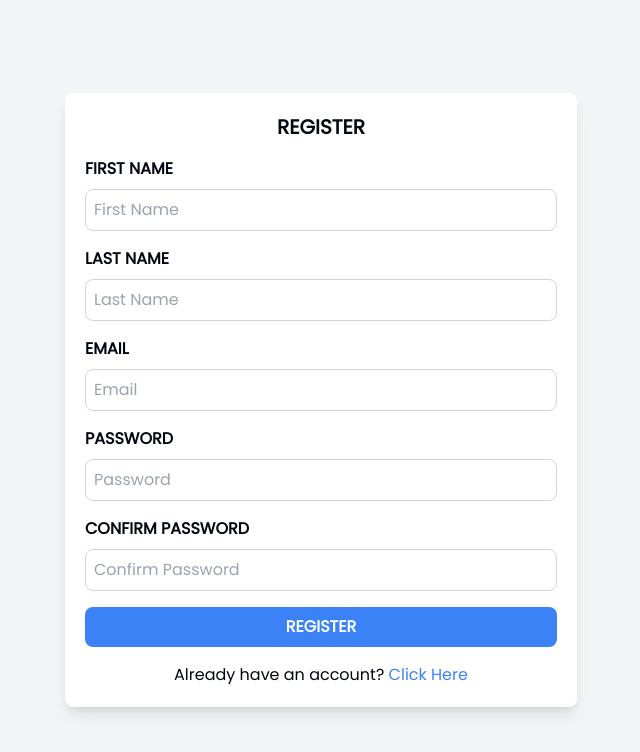
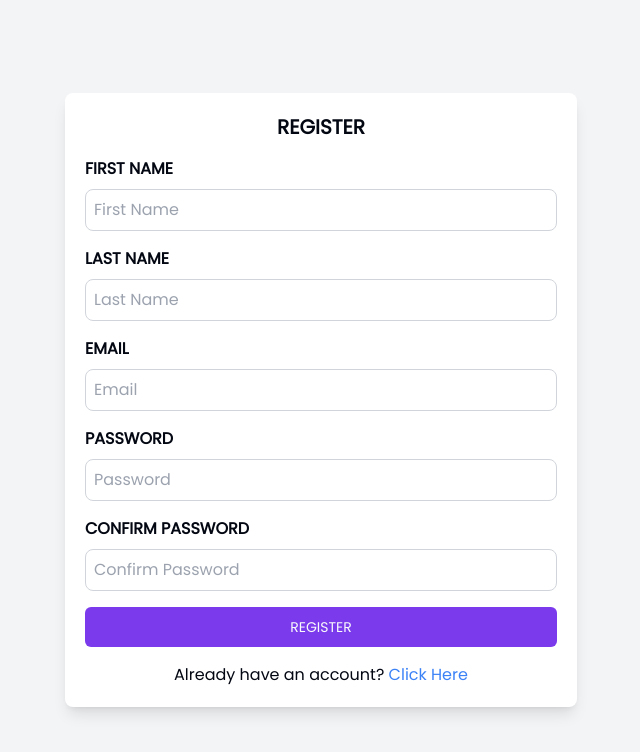
Before and after one commit to kizoukun/information-management-next, a Next.js app: page /auth/register in a window 1280 px wide. Shown: the top 752 px of the page, without its empty margins (319-959 px from the left). Built offline with nearby package versions, Linux system fonts and the light colour scheme; no server answers.

Commit message:
Refactor login and register forms to use Button component

```diff
--- a/src/app/(auth)/auth/login/_components/LoginForm.tsx
+++ b/src/app/(auth)/auth/login/_components/LoginForm.tsx
@@ -1,4 +1,5 @@
 "use client";
+import { Button } from "@/components/ui/button";
 import { signIn } from "next-auth/react";
 import { useRouter } from "next/navigation";
 import { useState } from "react";
@@ -60,12 +61,9 @@ export default function LoginForm() {
             />
          </div>
          <div>
-            <button
-               type="submit"
-               className="w-full bg-blue-500 text-white rounded-lg p-2"
-            >
+            <Button type="submit" className="w-full">
                LOGIN
-            </button>
+            </Button>
          </div>
       </form>
    );
--- a/src/app/(auth)/auth/register/_components/RegisterForm.tsx
+++ b/src/app/(auth)/auth/register/_components/RegisterForm.tsx
@@ -1,5 +1,6 @@
 "use client";
 
+import { Button } from "@/components/ui/button";
 import { Register } from "@/server/auth";
 import { useState } from "react";
 
@@ -100,13 +101,9 @@ export default function RegisterForm() {
                placeholder="Confirm Password"
             />
          </div>
-         <button
-            type="submit"
-            disabled={loading}
-            className="w-full bg-blue-500 disabled:bg-blue-400 text-white font-bold p-2 rounded-lg"
-         >
+         <Button type="submit" disabled={loading} className="w-full">
             REGISTER
-         </button>
+         </Button>
       </form>
    );
 }
```
